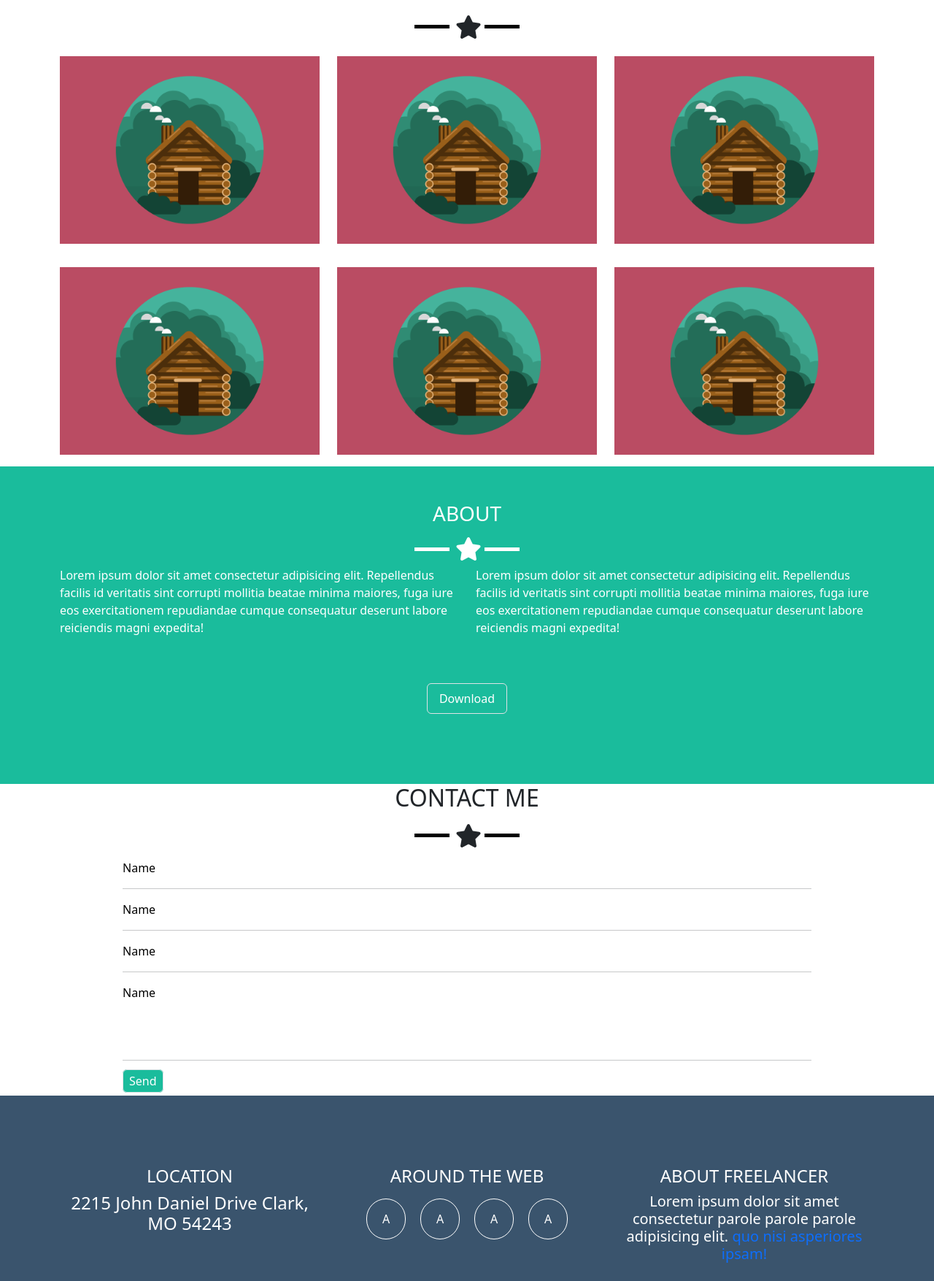
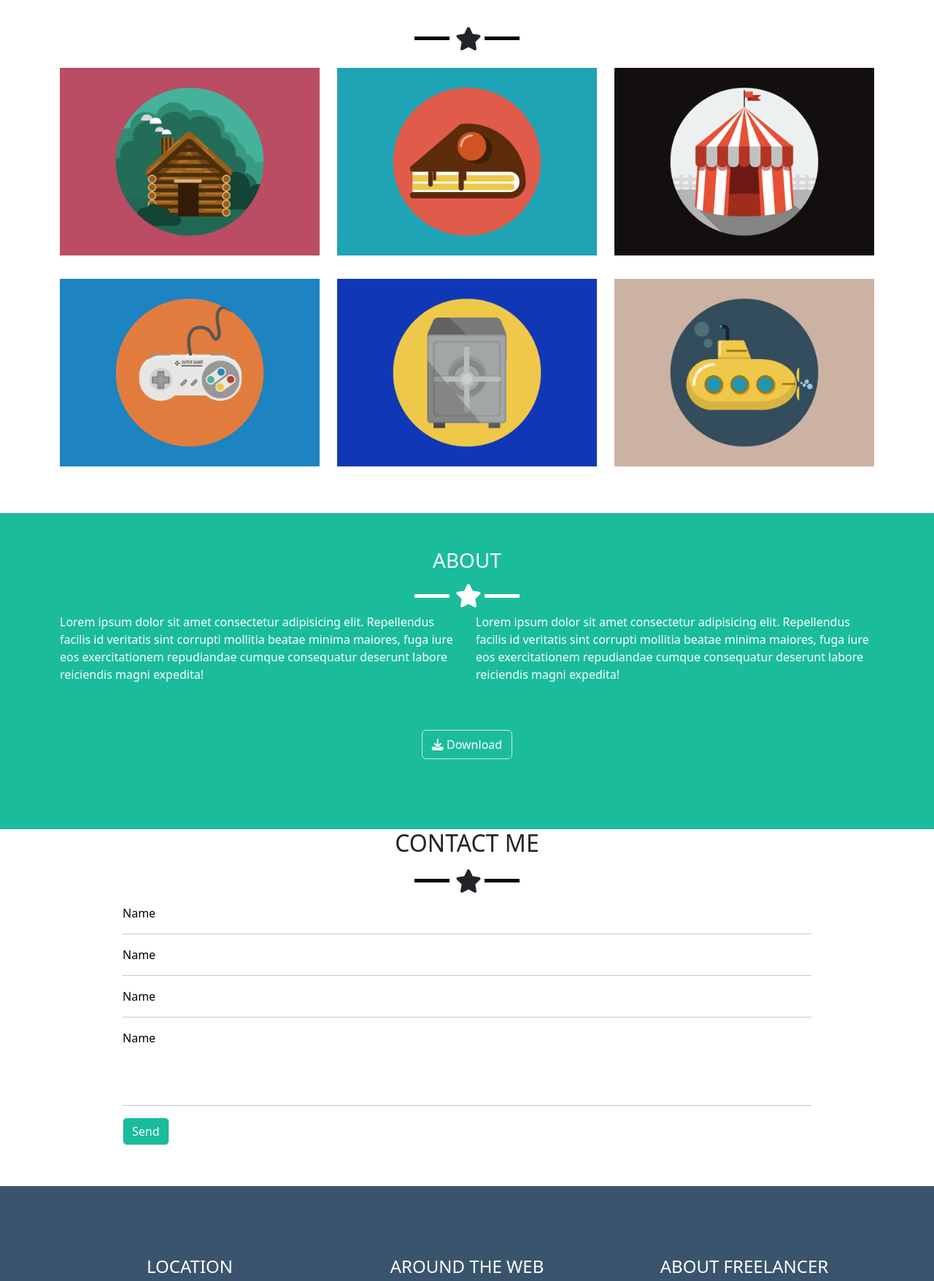
Before and after one commit to Benedetto-Bonaccorso/html-css-bootstrap-freelancer, a plain HTML site: page index.html in a window 1280 px wide. Shown: the part 762-2517 px from the top of the page at 73% size. Drawn offline with nearby package versions, Linux system fonts and the light colour scheme.

Commit message:
progressi stentati nell a navbar

```diff
--- a/css/style.css
+++ b/css/style.css
@@ -15,7 +15,17 @@
     width: 2rem;
 }
 
-.bg_bs-green{background-color: var(--bs_green);}
+.avatar{
+    margin-bottom: 1rem;
+}
+
+.portfolio{
+    margin-bottom: 3rem;
+}
+
+.bg_bs-green{
+    background-color: var(--bs_green);
+}
 
 .w_15_rem{
     width: 15rem;
@@ -30,8 +40,8 @@
     width: 2rem;
 }
 
-div[class^="col"]{
-
+.contact-information{
+    margin-bottom: 3rem;
 }
 
 .send{
@@ -53,6 +63,14 @@ div[class^="col"]{
     border-radius: 500px;
 }
 
+.send_button{
+    color: white;
+}
+
+.send_button:hover{
+    color: black;
+}
+
 .bg_dark_blue{
     background-color: var(--bs_dark_blue);
 }
@@ -60,3 +78,27 @@ div[class^="col"]{
 img{
     max-width: 100%;
 }
+
+@media (min-width: 576px) {
+    .visible_sm{
+        border: 1px solid white;
+        padding: 1rem;
+        display: block;
+    }
+
+    .collapsible_menu{
+        display: none;
+        background-color:#1abc9c;
+    }
+}
+
+@media (min-width: 768px) {
+    .visible_sm {
+      display: none;
+    }
+
+    .collapsible_menu{
+        display: block;
+    }
+
+  }
--- a/index.html
+++ b/index.html
@@ -15,9 +15,14 @@
         <div class="header_section d-flex justify-content-between align-items-center p-4">
             <h2 class="text-uppercase fw-bold">Start Bootstrap</h2>
             <div class="menu">
-                <a href="#" class="border px-2 py-1">
+                <a href="#" class=" visible_sm">
                     <i class="fa-sharp fa-solid fa-bars text-white"></i>
                 </a>
+                <div class="collapsible_menu d-flex">
+                    <a href="#" class="text-decoration-none"><h3 class="text-uppercase mx-3 text-white">portfolio</h3></a>
+                    <a href="#" class="text-decoration-none"><h3 class="text-uppercase mx-3 text-white">about</h3></a>
+                    <a href="#" class="text-decoration-none"><h3 class="text-uppercase mx-3 text-white">contact</h3></a>
+                </div>
             </div>
         </div>
 
@@ -25,7 +30,7 @@
     <main>
 
         <div class="site-heading bg_bs-green text-center py-5  text-white">
-            <img src="./img/avatar.svg" class="w_15_rem" alt="">
+            <img src="./img/avatar.svg" class="w_15_rem avatar" alt="">
             <h1 class="text-uppercase fw-bold">start bootstrap</h1>
 
             <div class="star-section d-flex justify-content-center align-items-center">
@@ -60,19 +65,19 @@
                             <img src="./img/cabin.png" alt="">
                         </div>
                         <div class="col-lg-4 col-sm-6 my-3">
-                            <img src="./img/cabin.png" alt="">
+                            <img src="./img/cake.png" alt="">
                         </div>
                         <div class="col-lg-4 col-sm-6 my-3">
-                            <img src="./img/cabin.png" alt="">
+                            <img src="./img/circus.png" alt="">
                         </div>
                         <div class="col-lg-4 col-sm-6 my-3">
-                            <img src="./img/cabin.png" alt="">
+                            <img src="./img/game.png" alt="">
                         </div>
                         <div class="col-lg-4 col-sm-6 my-3">
-                            <img src="./img/cabin.png" alt="">
+                            <img src="./img/safe.png" alt="">
                         </div>
                         <div class="col-lg-4 col-sm-6 my-3">
-                            <img src="./img/cabin.png" alt="">
+                            <img src="./img/submarine.png" alt="">
                         </div>
                     </div>
                 </div>
@@ -102,8 +107,8 @@
                     </div>
                 </div>
 
-                <div class=" align-self-center m-5 border rounded py-2 px-3">
-                    <a class="button text-white text-decoration-none">Download</a>
+                <div class=" align-self-center m-5 border rounded">
+                    <a class="btn text-white text-decoration-none"><i class="fa-solid fa-download"></i> Download</a>
                 </div>
 
             </div>
@@ -134,7 +139,7 @@
                         <a href="#" class="text-black text-decoration-none">Name</a>
                         <div class="send">
                             <hr>
-                            <a href="#" class="button border py-1 px-2 bg_bs-green text-decoration-none text-white rounded sendbutton">Send</a>
+                            <a href="#" class="btn border bg_bs-green send_button">Send</a>
                         </div>
                     </div>
                 </div>
@@ -161,10 +166,10 @@
                         <h4 class="text-uppercase around-the-web">Around The Web</h4>
 
                         <div class="socials m-2">
-                            <a href="#" class="social m-2 text-white text-decoration-none">A</a>
-                            <a href="#" class="social m-2 text-white text-decoration-none">A</a>
-                            <a href="#" class="social m-2 text-white text-decoration-none">A</a>
-                            <a href="#" class="social m-2 text-white text-decoration-none">A</a>
+                            <a href="#" class="social m-2 p-4 text-white text-decoration-none"><i class="fa-brands fa-facebook"></i></a>
+                            <a href="#" class="social m-2 p-4 text-white text-decoration-none"><i class="fa-brands fa-google-plus-g"></i></a>
+                            <a href="#" class="social m-2 p-4 text-white text-decoration-none"><i class="fa-brands fa-twitter"></i></a>
+                            <a href="#" class="social m-2 p-4 text-white text-decoration-none"><i class="fa-brands fa-linkedin"></i></a>
                         </div>
                     </div>
 
```
